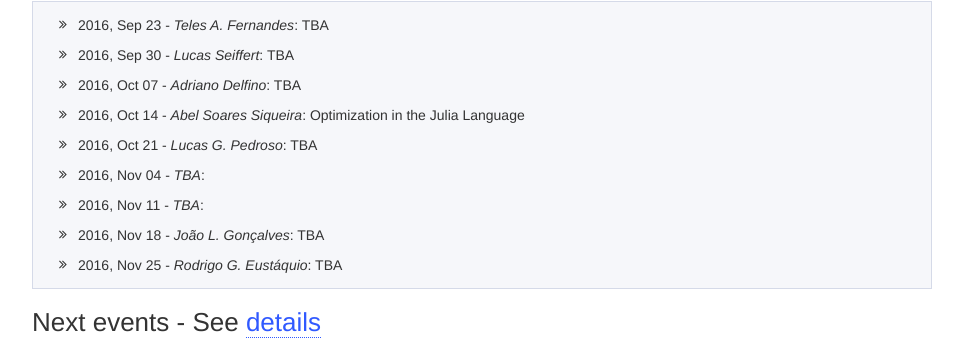
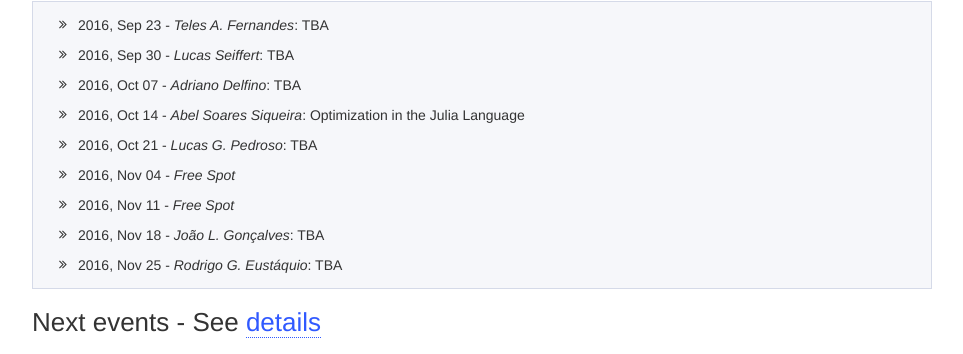
Before and after one commit to ufpr-pde/ufpr-opt.github.io, a Jekyll site: the page built from a_home.md, in a window 1280 px wide. Shown: the part 398-752 px from the top of the page, without its empty margins (158-1121 px from the left). Built offline with Jekyll 4.4.1, drawn with Linux system fonts in a browser that asks for light colours; some web fonts are replaced.

Commit message:
Fix free spot on main screen

```diff
--- a/a_home.md
+++ b/a_home.md
@@ -11,7 +11,11 @@
   <ul class="fa-ul">
     {% for event in events %}
     <li><i class="fa-li fa fa-angle-double-right"> </i>{{ event.date | date: "%Y, %b %d" }} -
+    {% if event.author == "TBA" %}
+    <em>Free Spot</em>
+    {% else %}
     <em>{{ event.author }}</em>: {{ event.title }}
+    {% endif %}
     </li>
     {% endfor %}
   </ul>
```
